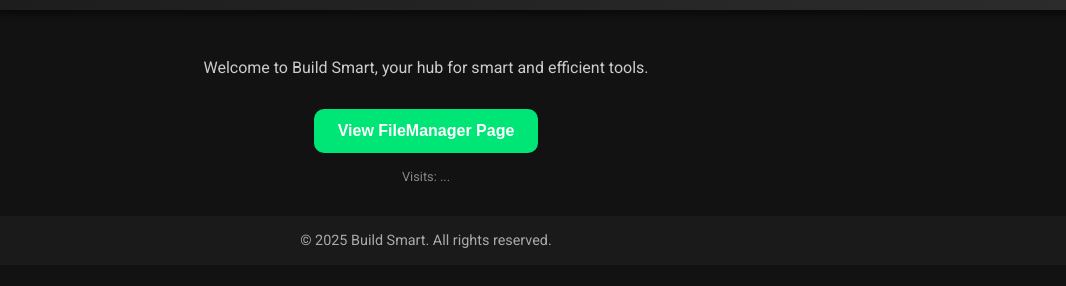
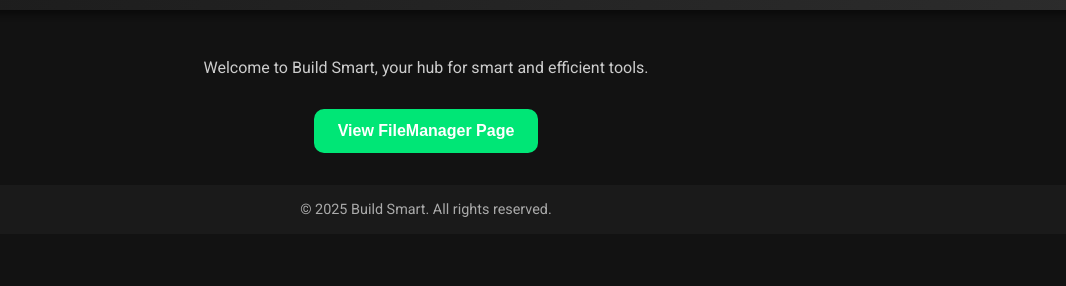
Before and after one commit to scorpion30/BuildSmart, a plain HTML site: page index.html in a window 1280 px wide. Shown: the part 238-524 px from the top of the page, without its empty margins (214-1280 px from the left). Drawn offline with Linux system fonts and the light colour scheme; no server answers.

Commit message:
Update index.html
Remove Visits

```diff
--- a/index.html
+++ b/index.html
@@ -129,7 +129,6 @@
         Welcome to Build Smart, your hub for smart and efficient tools.
       </p>
       <button class="nav-btn" onclick="showPage('filemanager')">View FileManager Page</button>
-      <div class="visit-counter" id="visit-count">Visits: ...</div>
     </div>
 
     <!-- صفحة FileManager -->
```
